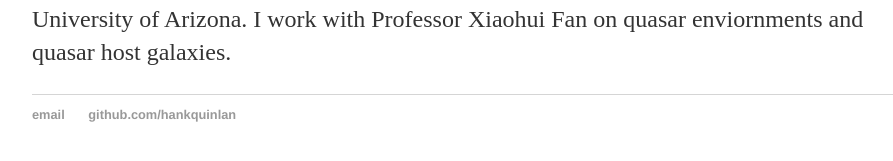
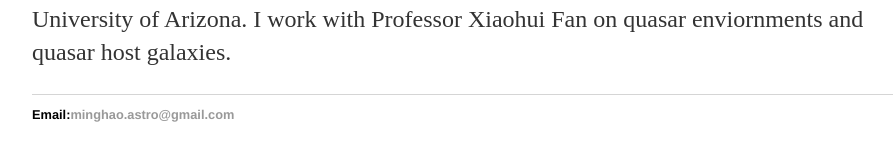
Before and after one commit to JianiDing/JianiDing.github.io, a Jekyll site: the page built from index.html, in a window 1280 px wide. Shown: the part 180-341 px from the top of the page, without its empty margins (160-1053 px from the left). Built offline with Jekyll 4.4.1, drawn with Linux system fonts in a browser that asks for light colours.

Commit message:
Update default.html

```diff
--- a/_layouts/default.html
+++ b/_layouts/default.html
@@ -21,8 +21,7 @@
 			</div><!-- /.container -->
 			<footer>
 	    		<ul>
-	        		<li><a href="mailto:hankquinlanhub@gmail.com">email</a></li>
-	        		<li><a href="https://github.com/hankquinlan">github.com/hankquinlan</a></li>
+	        		<li>Email:<a href="mailto:minghao.astro@gmail.com">minghao.astro@gmail.com</a></li>
 				</ul>
 			</footer>
 		</body>
```
